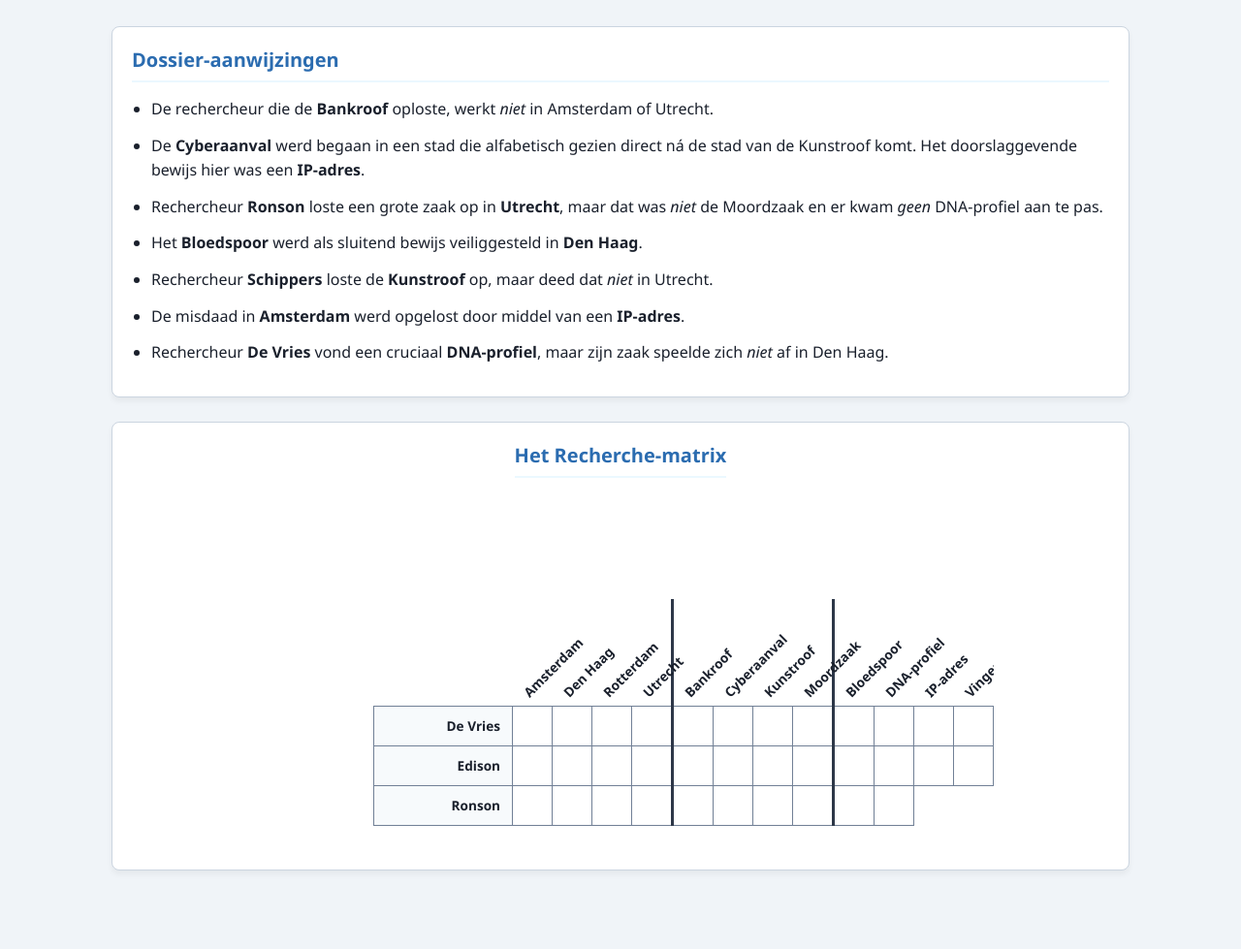
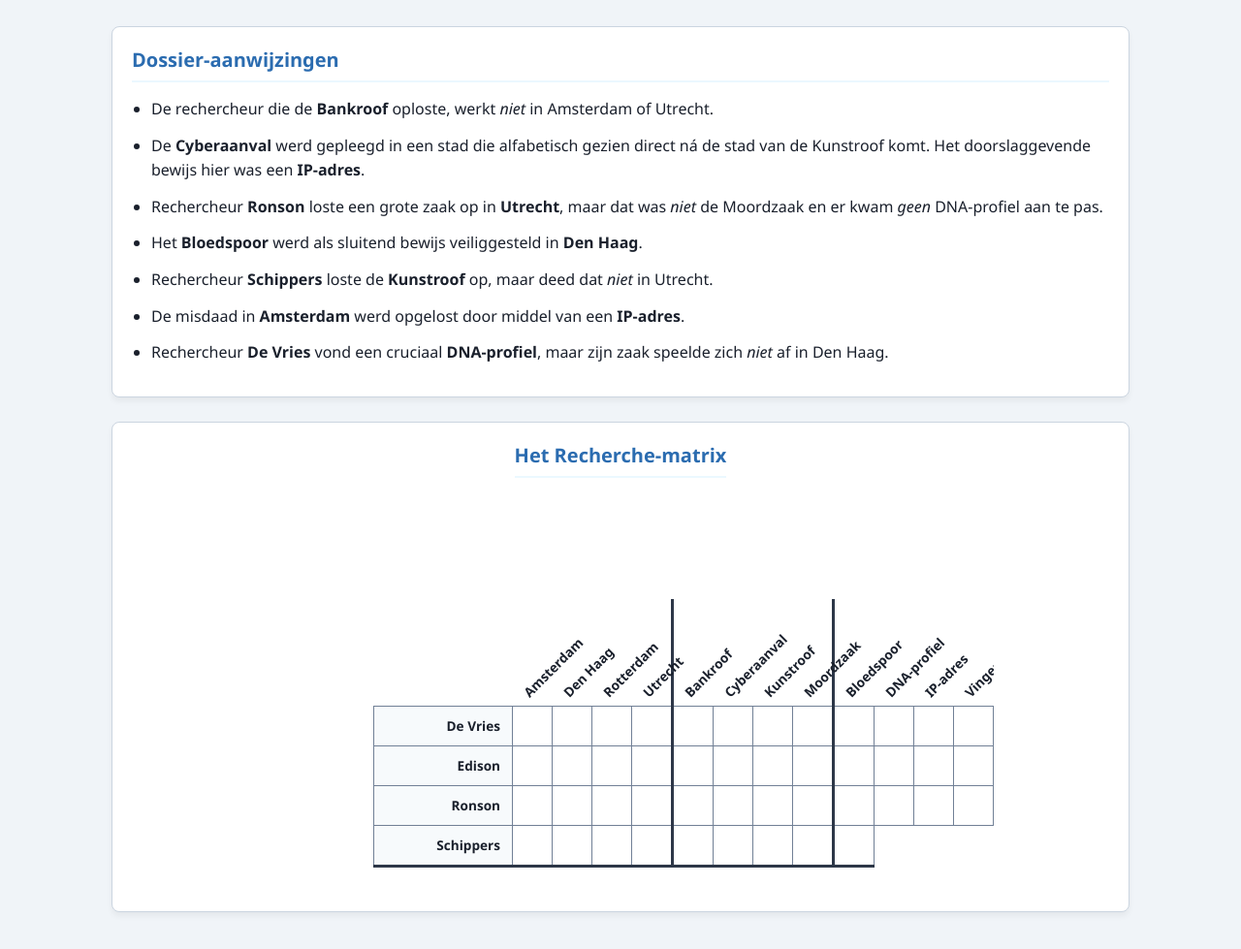
Before and after one commit to dirkjaapdebie-cyber/logikwis2, a plain HTML site: page index.html in a window 1280 px wide. Shown: the part 105-1084 px from the top of the page at 97% size. Before the commit the page ends 1058 px from the top, so only its background shows below. Drawn offline with Linux system fonts and the light colour scheme.

Commit message:
Update index.html

```diff
--- a/index.html
+++ b/index.html
@@ -179,6 +179,7 @@
 
         .cell.state-X {
             color: var(--cross-color);
+            background-color: transparent;
         }
 
         .cell.state-V {
@@ -216,7 +217,7 @@
         <h2>Dossier-aanwijzingen</h2>
         <ul class="clues-list">
             <li>De rechercheur die de <strong>Bankroof</strong> oploste, werkt <em>niet</em> in Amsterdam of Utrecht.</li>
-            <li>De <strong>Cyberaanval</strong> werd begaan in een stad die alfabetisch gezien direct ná de stad van de Kunstroof komt. Het doorslaggevende bewijs hier was een <strong>IP-adres</strong>.</li>
+            <li>De <strong>Cyberaanval</strong> werd gepleegd in een stad die alfabetisch gezien direct ná de stad van de Kunstroof komt. Het doorslaggevende bewijs hier was een <strong>IP-adres</strong>.</li>
             <li>Rechercheur <strong>Ronson</strong> loste een grote zaak op in <strong>Utrecht</strong>, maar dat was <em>niet</em> de Moordzaak en er kwam <em>geen</em> DNA-profiel aan te pas.</li>
             <li>Het <strong>Bloedspoor</strong> werd als sluitend bewijs veiliggesteld in <strong>Den Haag</strong>.</li>
             <li>Rechercheur <strong>Schippers</strong> loste de <strong>Kunstroof</strong> op, maar deed dat <em>niet</em> in Utrecht.</li>
@@ -289,4 +290,18 @@
                         <td class="cell block-boundary" data-row="Ronson" data-col="Moordzaak" data-rowgroup="rechercheurs" data-colgroup="misdaden" onclick="cycleState(this)"></td>
                         <td class="cell" data-row="Ronson" data-col="Bloedspoor" data-rowgroup="rechercheurs" data-colgroup="bewijs" onclick="cycleState(this)"></td>
                         <td class="cell" data-row="Ronson" data-col="DNA-profiel" data-rowgroup="rechercheurs" data-colgroup="bewijs" onclick="cycleState(this)"></td>
-                        <td class="cell" data-row
+                        <td class="cell" data-row="Ronson" data-col="IP-adres" data-rowgroup="rechercheurs" data-colgroup="bewijs" onclick="cycleState(this)"></td>
+                        <td class="cell" data-row="Ronson" data-col="Vingerafdruk" data-rowgroup="rechercheurs" data-colgroup="bewijs" onclick="cycleState(this)"></td>
+                    </tr>
+                    <tr class="block-boundary">
+                        <td class="row-header">Schippers</td>
+                        <td class="cell" data-row="Schippers" data-col="Amsterdam" data-rowgroup="rechercheurs" data-colgroup="steden" onclick="cycleState(this)"></td>
+                        <td class="cell" data-row="Schippers" data-col="DenHaag" data-rowgroup="rechercheurs" data-colgroup="steden" onclick="cycleState(this)"></td>
+                        <td class="cell" data-row="Schippers" data-col="Rotterdam" data-rowgroup="rechercheurs" data-colgroup="steden" onclick="cycleState(this)"></td>
+                        <td class="cell block-boundary" data-row="Schippers" data-col="Utrecht" data-rowgroup="rechercheurs" data-colgroup="steden" onclick="cycleState(this)"></td>
+                        <td class="cell" data-row="Schippers" data-col="Bankroof" data-rowgroup="rechercheurs" data-colgroup="misdaden" onclick="cycleState(this)"></td>
+                        <td class="cell" data-row="Schippers" data-col="Cyberaanval" data-rowgroup="rechercheurs" data-colgroup="misdaden" onclick="cycleState(this)"></td>
+                        <td class="cell" data-row="Schippers" data-col="Kunstroof" data-rowgroup="rechercheurs" data-colgroup="misdaden" onclick="cycleState(this)"></td>
+                        <td class="cell block-boundary" data-row="Schippers" data-col="Moordzaak" data-rowgroup="rechercheurs" data-colgroup="misdaden" onclick="cycleState(this)"></td>
+                        <td class="cell" data-row="Schippers" data-col="Bloedspoor" data-rowgroup="rechercheurs" data-colgroup="bewijs" onclick="cycleState(this)"></td>
+                        <td class="cell" data-row="Schi
```
